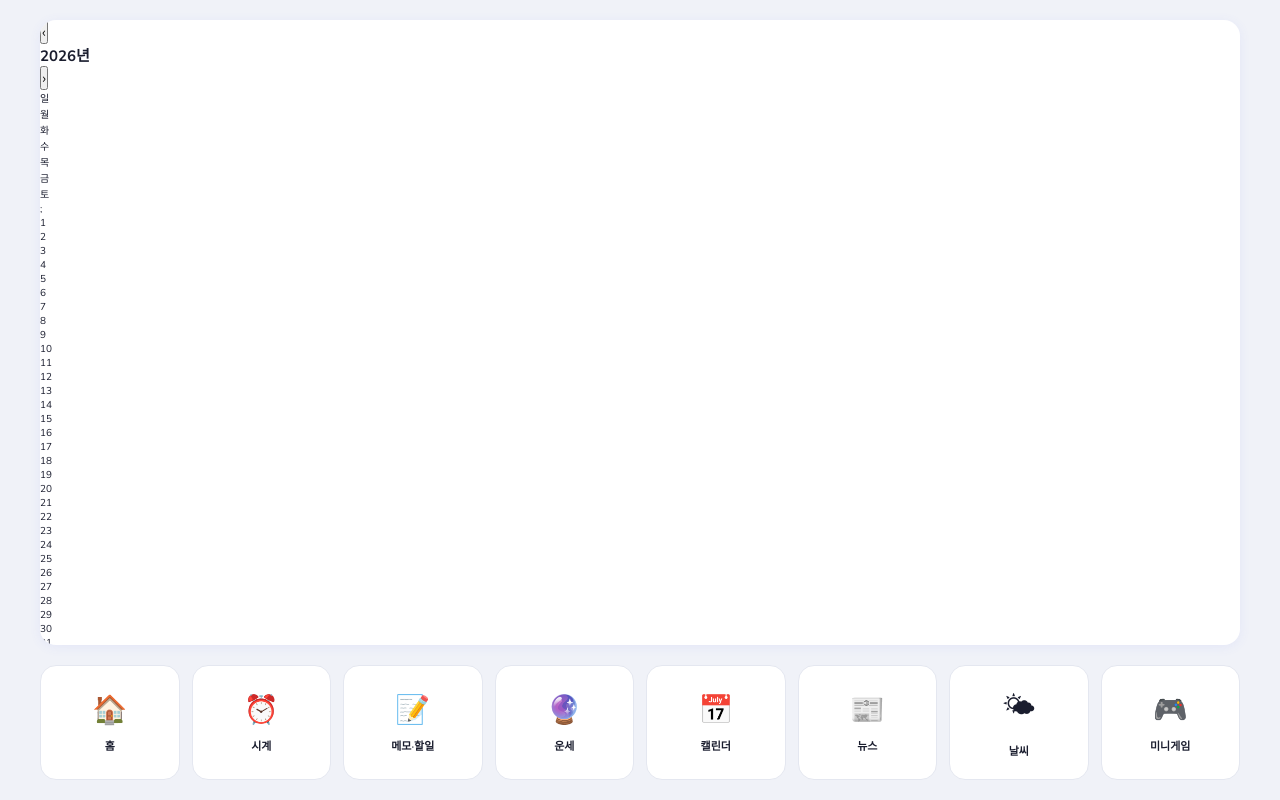
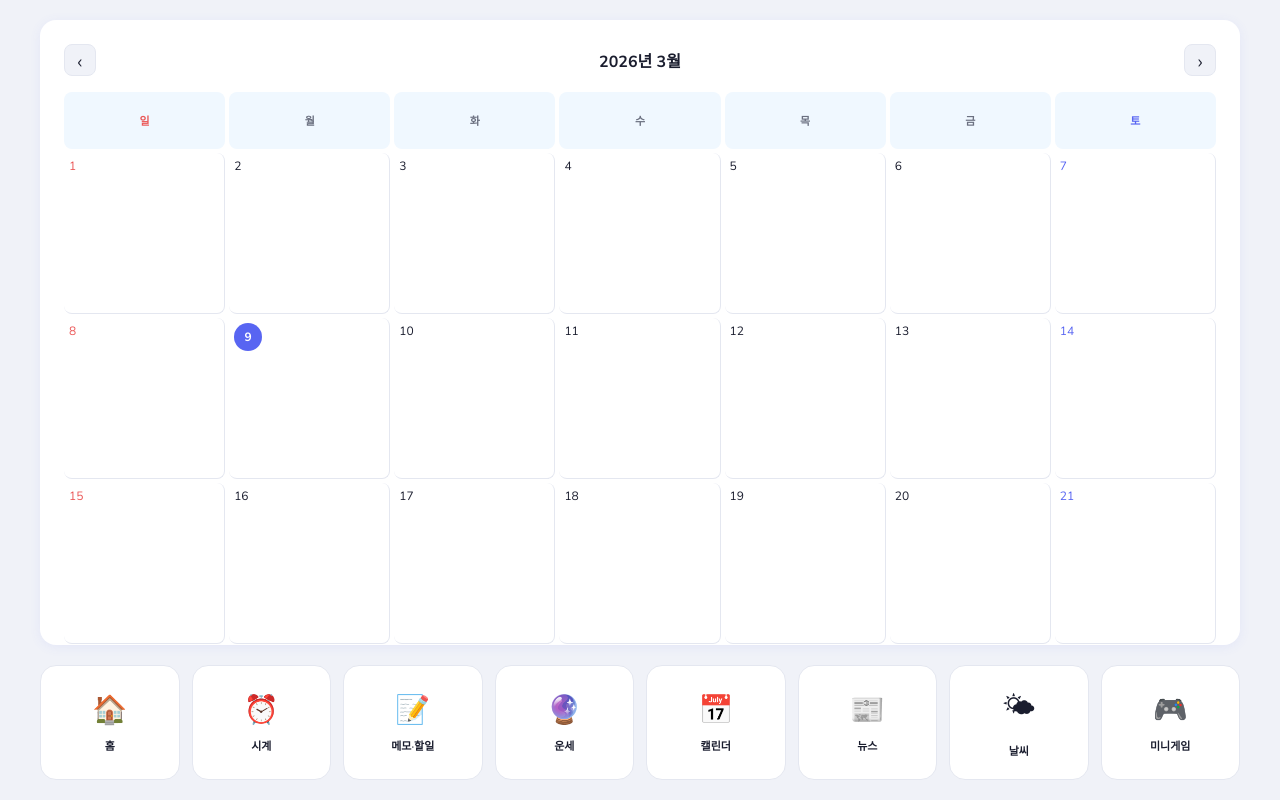
Before and after one commit to Bynzii/my-app, a React (Vite) app: page /Calendar in a window 1280 px wide. Built offline with nearby package versions, Linux system fonts and the light colour scheme.

Commit message:
calendar ing

```diff
--- a/src/App.jsx
+++ b/src/App.jsx
@@ -6,6 +6,7 @@ import Clock from "./pages/Clock";
 import Memo from "./pages/Memo";
 import Fortune from "./pages/Fortune";
 import Calendar from "./pages/Calendar";
+import News from "./pages/News";
 
 function App() {
   return(
@@ -17,6 +18,7 @@ function App() {
           <Route path="/memo" element={<Memo />} />
           <Route path="/fortune" element={<Fortune />} />
           <Route path="/Calendar" element={<Calendar />} />
+          <Route path="/News" element={<News />} />
         </Route>
       </Routes>
     </BrowserRouter>
--- a/src/assets/css/Calendar.css
+++ b/src/assets/css/Calendar.css
@@ -0,0 +1,147 @@
+/* ------------------------------------------------------------------------- */
+/* calendar : 캘린더 + 일정 추가/삭제
+/* ------------------------------------------------------------------------- */
+.cal__wrap {
+  height: 100%;
+  display: flex; flex-direction: column; gap: 1.6rem;
+  padding: 2.4rem;
+  overflow-y: auto;
+}
+
+/*----- 헤더 -----*/
+.cal__header {display: flex; align-items: center; justify-content: space-between; gap: 1rem;}
+.cal__tit {font-size: 1.6rem; font-weight: 700;}
+.cal__nav-btn {
+  width: 3.2rem; height: 3.2rem;
+  display: flex; align-items: center; justify-content: center;
+  background-color: var(--bg);
+  border: 1.5px solid var(--border); border-radius: 0.8rem;
+  font-size: 1.8rem; color: var(--text);
+  cursor: pointer;
+  transition: all .15s ease;
+}
+.cal__nav-btn:hover {border-color: var(--accent); color: var(--accent);}
+
+
+/*----- 날짜 그리드 -----*/
+.cal__grid {display: grid; grid-template-columns: repeat(7, 1fr); gap: 0.4rem;}
+.cal__day-name {
+  text-align: center;
+  font-size: 1.1rem; font-weight: 700; color: var(--text-2);
+  padding-block: 2rem;
+  background-color: aliceblue; border-radius: 0.8rem;
+}
+.cal__day {
+  aspect-ratio: 1;
+  display: flex; flex-direction: column;
+  gap: 0.3rem; padding: 0.5rem;
+  border-radius: 0.8rem;
+  border-right: 1px solid var(--border); border-bottom: 1px solid var(--border);
+  cursor: pointer;
+  transition: background .15s;
+  position: relative;
+}
+.cal__day:hover:not(.empty) {background: var(--bg);}
+.cal__day.empty {cursor: default; pointer-events: none;}
+.cal__day-num {font-size: 1.2rem; font-weight: 500;}
+
+/* 오늘 */
+.cal__day.today .cal__day-num {
+  width: 2.8rem; height: 2.8rem;
+  display: flex; align-items: center; justify-content: center;
+  background-color: var(--accent); color: #fff;
+  border-radius: 50%;
+  font-weight: 700;
+}
+
+/* 일요일 */
+.cal__day-name.sun,
+.cal__day.sun .cal__day-num {color: var(--accent-2); }
+
+/* 토요일 */
+.cal__day-name.sat,
+.cal__day.sat .cal__day-num {color: var(--accent); }
+
+/* 스케줄 표시 점 */
+.cal__dot {
+  width: 0.4rem; height: 0.4rem;
+  background-color: var(--accent); border-radius: 50%;
+}
+
+/*----- 스케줄 목록 -----*/
+.cal__schedule-list {
+  display: flex; flex-direction: column; gap: 0.8rem;
+  padding-top: 1.6rem;
+  border-top: 1.5px solid var(--border);
+}
+.cal__schedule-tit {font-size: 1.4rem; font-weight: 700;}
+.cal__no-schedule {font-size: 1.3rem; color: var(--text-2);}
+
+.cal__schedule-item {
+  display: flex; align-items: center; justify-content: space-between;
+  padding: 0.8rem 1.2rem;
+  background: var(--bg); border-radius: 0.8rem;
+  font-size: 1.3rem;
+}
+.cal__schedule-item button {
+  background: none; border: none;
+  padding: 0.2rem 0.6rem;
+  color: var(--text-2); border-radius: 0.4rem;
+  cursor: pointer;
+  transition: all .15s;
+}
+.cal__schedule-item button:hover {background: rgba(235, 87, 87, .1); color: var(--accent-2);}
+
+
+/*----- 모달 -----*/
+.cal__modal-overlay {
+  position: fixed; inset: 0; z-index: 100;
+  background: rgba(0,0,0,.4);
+  display: flex; align-items: center; justify-content: center;
+}
+.cal__modal {
+  background: var(--surface); border-radius: var(--radius);
+  padding: 2.4rem;
+  width: 90%; max-width: 36rem;
+  display: flex; flex-direction: column; gap: 1.6rem;
+  box-shadow: 0 8px 32px rgba(0, 0, 0, .12);
+}
+.cal__modal h3 {font-size: 1.5rem; font-weight: 700;}
+.cal__modal-input {
+  width: 100%;
+  padding: 0.9rem 1.2rem;
+  background: var(--bg);
+  border: 1.5px solid var(--border); border-radius: 1rem;
+  font-family: var(--font); font-size: 1.3rem;
+  color: var(--text);
+  outline: none; transition: border-color .15s;
+}
+.cal__modal-input:focus {border-color: var(--accent);}
+
+.cal__modal-btns {display: flex; justify-content: flex-end; gap: 0.8rem;}
+.cal__modal-btns button {
+  padding: 0.8rem 1.6rem;  border-radius: 0.8rem;
+  font-family: var(--font); font-size: 1.3rem;
+  cursor: pointer;
+}
+.cal__modal-cancle {
+  background: var(--bg);
+  border: 1px solid var(--border);
+  transition: all .15s;
+}
+.cal__modal-cancle:hover {border-color: var(--accent); color: var(--accent); font-weight: 700;}
+
+.cal__modal-add {
+  background: var(--accent); color: #fff;
+  border: none;
+  font-weight: 700;
+  transition: filter .15s;
+}
+.cal__modal-add:hover {filter: brightness(1.1);}
+
+
+/*========== 모바일 ==========*/
+@media (max-width: 480px) {
+  .cal__wrap {padding: 1.6rem;}
+  .cal__day-num {font-size: 1rem;}
+}
--- a/src/pages/Calendar.jsx
+++ b/src/pages/Calendar.jsx
@@ -57,12 +57,12 @@ function Calendar() {
   };
 
   // 달력 날짜
-  const firstDay = new Date(year, month, 1).getDay();
-  const lastDate = new Date(year, month + 1, 0).getDate();
+  const firstDay = new Date(year, month, 1).getDay();       //이번달 1일이 무슨 요일인지 계산(0-6까지 숫자)
+  const lastDate = new Date(year, month + 1, 0).getDate();  //이번달 마지막날짜
 
   const days = [];
-  for (let i = 0; i < firstDay; i++) days.push(null);
-  for (let i = 1; i <= lastDate; i++) days.push(i);
+  for (let i = 0; i < firstDay; i++) days.push(null);       //0-6까지 숫자만큼 null 빈칸
+  for (let i = 1; i <= lastDate; i++) days.push(i);         //1-31 숫자 추가
 
   const months = ['1월', '2월', '3월', '4월', '5월', '6월', '7월', '8월', '9월', '10월', '11월', '12월'];
   const dayNames = ['일','월','화','수','목','금','토'];
@@ -73,32 +73,34 @@ function Calendar() {
       {/* 헤더 : 년,월 + 이전,다음 */}
       <div className="cal__header">
         <button className="cal__nav-btn" onClick={prevMonth}>‹</button>
-        <h2 className='cal__tit'>{year}년 {month[month]}</h2>
+        <h2 className='cal__tit'>{year}년 {months[month]}</h2>
         <button className="cal__nav-btn" onClick={nextMonth}>›</button>
       </div>
 
       {/* 요일 */}
       <div className="cal__grid">
         {dayNames.map((d, i) => (
-          <div key={i} className={`cal__day-name &{i === 0 ? 'sun' : ''}`}>{d}</div>
-        ))};
+          // 토, 일 요일에 클래스 추가(글씨 컬러)
+          <div key={i} className={`cal__day-name ${i === 6 ? 'sat' : ''} ${i === 0 ? 'sun' : ''}`}>{d}</div>
+        ))}
 
-        {/* 날짜 */}
+        {/* 날짜 : days의 배열만큼 반복 생성 */}
         {days.map((day, i) => {
-          const isToday = day === today.getDate() && month === today.getMonth() && year === today.getFullYear();
-          const hasSchedule = day && getSchedules(day).length > 0;
+
+          const isToday = day === today.getDate() && month === today.getMonth() && year === today.getFullYear();  // 3개 조건에 다 맞아야 오늘날짜
+          const hasSchedule = day && getSchedules(day).length > 0;   //날짜에 스케줄이 있는지 체크
 
           return (
             <div
               key={i}
-              className={`cal__day ${!day ? 'empty' : ''}  ${isToday ? 'today' : ''} ${i % 7 === 0 ? 'sun' : ''}`}
-              onClick={() => {day && handleDayClick(day)}}
+              className={`cal__day ${!day ? 'empty' : ''} ${isToday ? 'today' : ''} ${i % 7 === 6 ? 'sat' : ''} ${i % 7 === 0 ? 'sun' : ''}`}
+              onClick={() => {day && handleDayClick(day)}}  //day가 null이면 클릭 안되게
             >
               {day && <span className='cal__day-num'>{day}</span>}
-              {hasSchedule && <span className='cal__dot'></span>}
+              {hasSchedule && <span className='cal__dot'></span>}  {/* 날짜에 스케줄이 있으면 점 표시 */}
             </div>
           );
-        })};
+        })}
       </div>
 
       {/* 선택한 날짜 스케줄 목록 */}
@@ -115,13 +117,13 @@ function Calendar() {
           ))
         }
         </div>
-      )};
+      )}
 
       {/* 모달 */}
       {isOpen &&
         <div className='cal__modal-overlay' onClick={() => setIsopen(false)}>
           <div className="cal__modal" onClick={(e) => e.stopPropagation()}>
-            <h3>{moneh + 1}월 {selected}일 스케줄 추가</h3>
+            <h3>{month + 1}월 {selected}일 스케줄 추가</h3>
             <input
               type="text"
               className='cal__modal-input'
--- /dev/null
+++ b/src/pages/News.jsx
@@ -0,0 +1,88 @@
+
+import { useState, useEffect } from 'react'
+import '../assets/css/News.css'
+
+const CATECORIES = [
+  {id: 'general', label:'전체'},
+  {id: 'business', label:'비즈니스'},
+  {id: 'technology', label:'기술'},
+  {id: 'sports', label:'스포츠'},
+  {id: 'entertainment', label:'엔터'},
+]
+
+function News() {
+
+  const [articles, setArticles] = useState([]);
+  const [category, setCategory] = useState('general');
+  const [loading, setLoading] = useState(false);
+
+  const API_KEY = import.meta.env.VITE_NEWS_API_KEY
+
+  //뉴스 가져오기
+  const fetchNews = async (cat) => {
+    setLoading(true);
+    try {
+      const res = await fetch (
+         `https://gnews.io/api/v4/top-headlines?category=${cat}&lang=ko&country=kr&apikey=${API_KEY}`
+      );
+      const data = await res.json();
+      setArticles(data.articles || []);
+    } catch (e) {
+      console.error('뉴스 불러오기 실패', e);
+    } finally {
+      setLoading(false);
+    }
+  };
+
+  // 뉴스 가져오기 -> 카테고리가 바뀔때마다 실행
+  useEffect(() => {
+    fetchNews(category);
+  }, [category]);
+
+  return (
+    <div className='news__wrap'>
+
+      {/* 카테고리 탭 */}
+      <div className='news__tabs'>
+        {CATECORIES.map((cat) => (
+          <button
+            key={cat.id}
+            className={`news__tab ${category === cat.id ? 'active' : ''}`}
+            onClick={() => setCategory(cat.id)}
+          >
+            {cat.label}
+          </button>
+        ))}
+      </div>
+
+      {/* 뉴스 목록 */}
+      {loading
+        ? <div className='news__loading'>불러오는 중...</div>
+        : <ul className='news__list'>
+          {articles.map((article,i) => (
+            <li key={i} className="news__item">
+              <a href={article.url} target='_blank' rel='noreferrer'>
+                {article.image && (
+                  <img className='news__img' src={article.image} alt={article.title} />
+                )}
+
+                <div className="news__content">
+                  <p className='news__source'>{article.source.name}</p>
+                  <h3 className="news__title">{article.title}</h3>
+                  <p className='news__desc'>{article.description}</p>
+                </div>
+              </a>
+            </li>
+          ))}
+
+        </ul>
+      }
+
+
+    </div>
+  )
+
+
+
+}
+export default News;
```
Also changed, not shown: src/assets/css/News.css (added), 1 other file (tests, documents, lock files or other folders).
